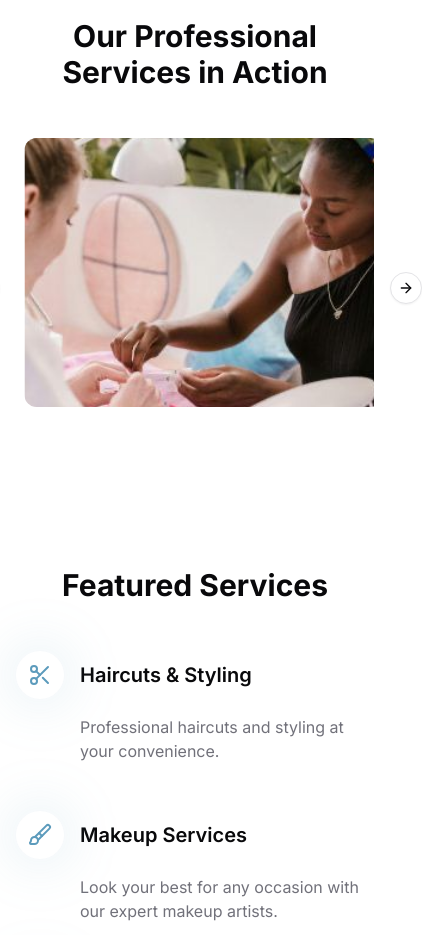
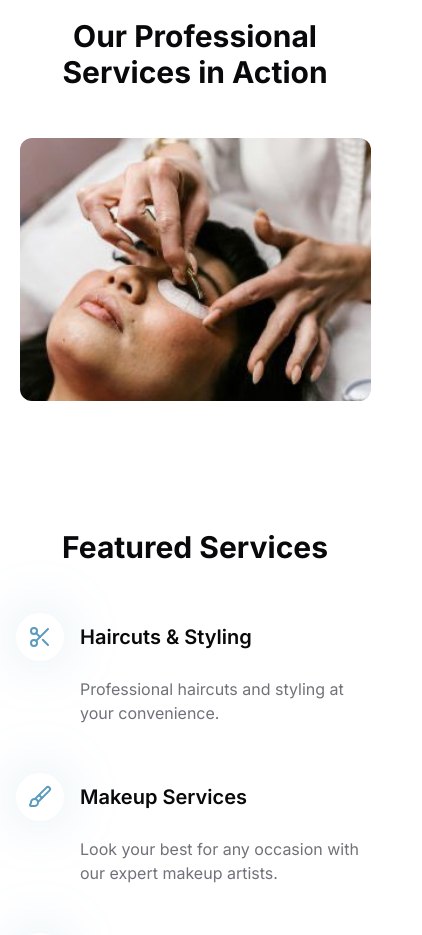
Before and after one commit to JamesDimonaco/salonak-website, a Next.js app: page / in a window 390 px wide. Shown: the part 1880-2815 px from the top of the page, 422 px wide, since content can reach past the window. Built offline with nearby package versions, Linux system fonts and the light colour scheme.

Commit message:
fix mobile scroll issue

```diff
--- a/components/ui/image-carousel.tsx
+++ b/components/ui/image-carousel.tsx
@@ -19,6 +19,7 @@ interface ImageCarouselProps {
 
 export function ImageCarousel({ images }: ImageCarouselProps) {
   return (
+    <div className="relative w-full max-w-[90vw] mx-auto">
       <Carousel
         opts={{
           align: "start",
@@ -26,15 +27,17 @@ export function ImageCarousel({ images }: ImageCarouselProps) {
         }}
         plugins={[
           Autoplay({
-          delay: 2000,
+            delay: 10000,
             stopOnInteraction: false,
           }),
         ]}
-      className="w-full max-w-6xl mx-auto"
       >
-      <CarouselContent className="-ml-4">
+        <CarouselContent>
           {images.map((image, index) => (
-          <CarouselItem key={index} className="pl-4 md:basis-1/3 lg:basis-1/3">
+            <CarouselItem
+              key={index}
+              className="md:basis-1/3 lg:basis-1/3 pl-4"
+            >
               <div className="relative aspect-[4/3] overflow-hidden rounded-xl">
                 <Image
                   src={image.src}
@@ -47,10 +50,11 @@ export function ImageCarousel({ images }: ImageCarouselProps) {
             </CarouselItem>
           ))}
         </CarouselContent>
-      <div className="flex justify-center gap-4 mt-8">
-        <CarouselPrevious />
-        <CarouselNext />
+        <div className="hidden md:block">
+          <CarouselPrevious className="absolute -left-12 top-1/2 -translate-y-1/2" />
+          <CarouselNext className="absolute -right-12 top-1/2 -translate-y-1/2" />
         </div>
       </Carousel>
+    </div>
   );
 }
```
Lines whose indentation alone changed are shown as unchanged.
